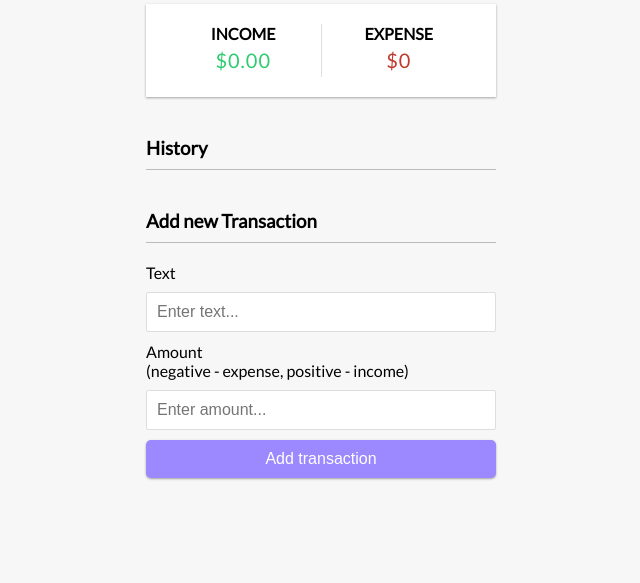
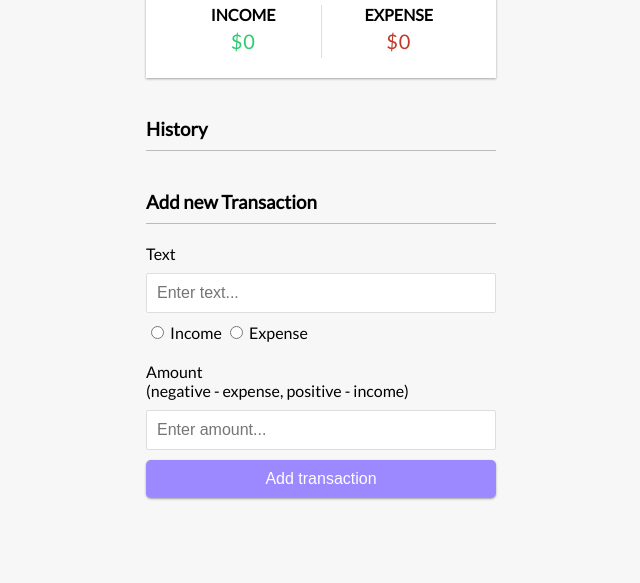
Before and after one commit to saurabh-kd-singh/expense-tracker-one, a plain HTML site: page index.html in a window 1280 px wide. Shown: the part 217-800 px from the top of the page, without its empty margins (319-959 px from the left). Drawn offline with Linux system fonts and the light colour scheme.

Commit message:
updated index

```diff
--- a/index.html
+++ b/index.html
@@ -41,6 +41,15 @@
                 <input type="text" id="text" placeholder="Enter text...">
             </div>
 
+            <div class="form-control radio-container">
+                <label class="r1">
+                    <input class="incomeRadio" type="radio" name="type" value="Income" id="incomeRadio"> Income
+                </label>
+                <label class="r2">
+                    <input class="expenseRadio" type="radio" name="type" value="Expense" id="expenseRadio"> Expense
+                </label>
+            </div>
+
             <div class="form-control">
                 <label for="amount">Amount <br>(negative - expense, positive - income)</label>
                 <input type="number" id="amount" placeholder="Enter amount...">
@@ -52,6 +61,6 @@
 
     </div>
 
-    <script src="script.js"></script>
+    <script src="script2.js"></script>
 </body>
 </html>
```
